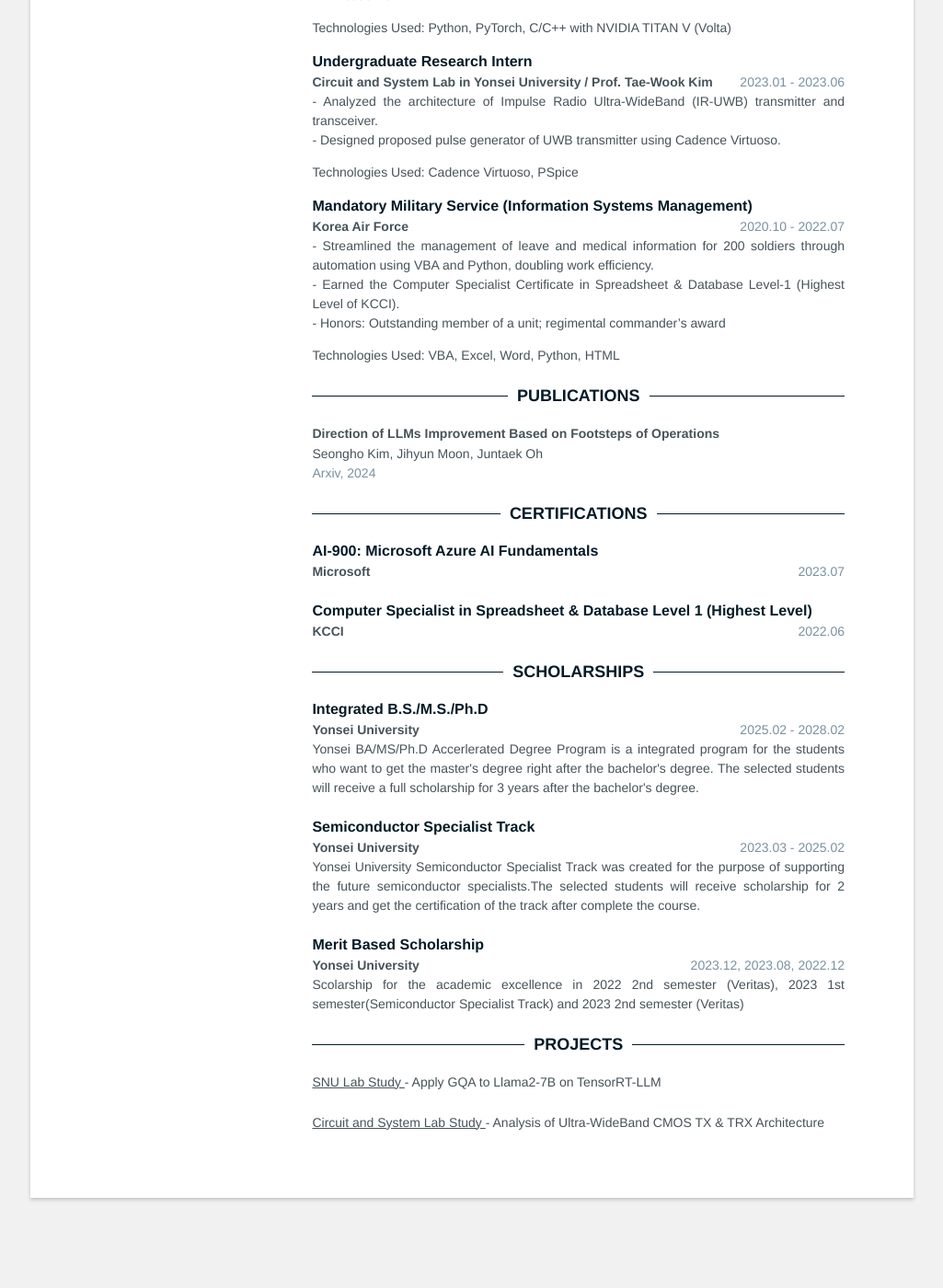
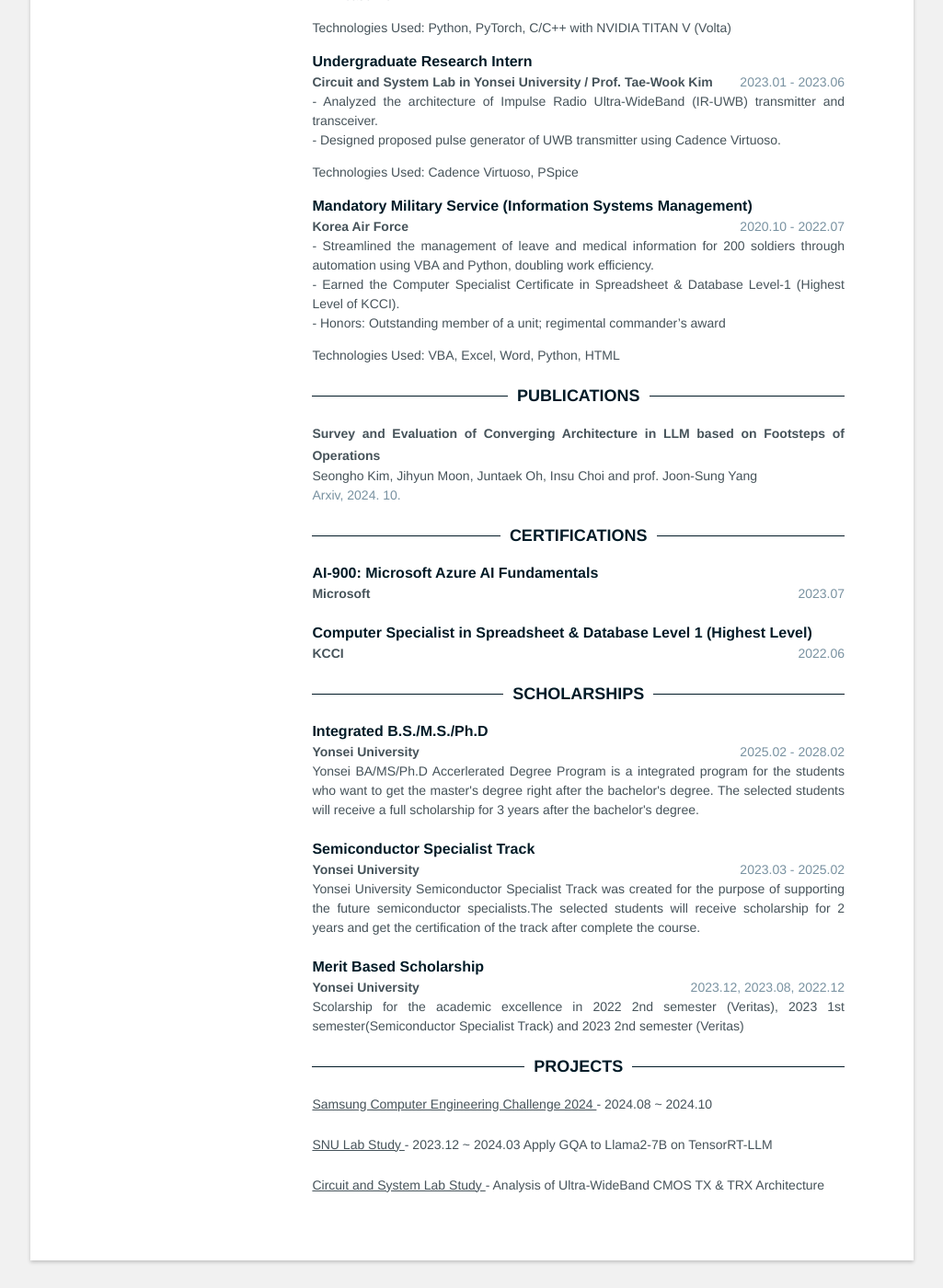
Before and after one commit to klue980/klue980.github.io, a Jekyll site: the page built from index.html, in a window 1280 px wide and 1400 px high, scrolled down 1036 px. Shown: the whole window at 92% size, without its empty margins (127-1152 px from the left). Built offline with Jekyll 4.4.1, drawn with Linux system fonts in a browser that asks for light colours; before the commit the page ends 2368 px from its top, so only the background shows below that.

Commit message:
add publication and projects

```diff
--- a/_data/data.yml
+++ b/_data/data.yml
@@ -47,10 +47,10 @@
 
 # Publications
 publications:
-  - title: Direction of LLMs Improvement Based on Footsteps of Operations
+  - title: Survey and Evaluation of Converging Architecture in LLM based on Footsteps of Operations
     link: "#"
-    authors: Seongho Kim, Jihyun Moon, Juntaek Oh
-    conference: Arxiv, 2024
+    authors: Seongho Kim, Jihyun Moon, Juntaek Oh, Insu Choi and prof. Joon-Sung Yang
+    conference: Arxiv, 2024. 10.
 
 # Profile
 profile: |
@@ -147,9 +147,15 @@
 
 # Projects
 projects:
+  - title: Samsung Computer Engineering Challenge 2024
+    link:
+    details: |
+      2024.08 ~ 2024.10
+
   - title: SNU Lab Study
     link: ""
     details: |
+      2023.12 ~ 2024.03
       Apply GQA to Llama2-7B on TensorRT-LLM
 
   - title: Circuit and System Lab Study
```
